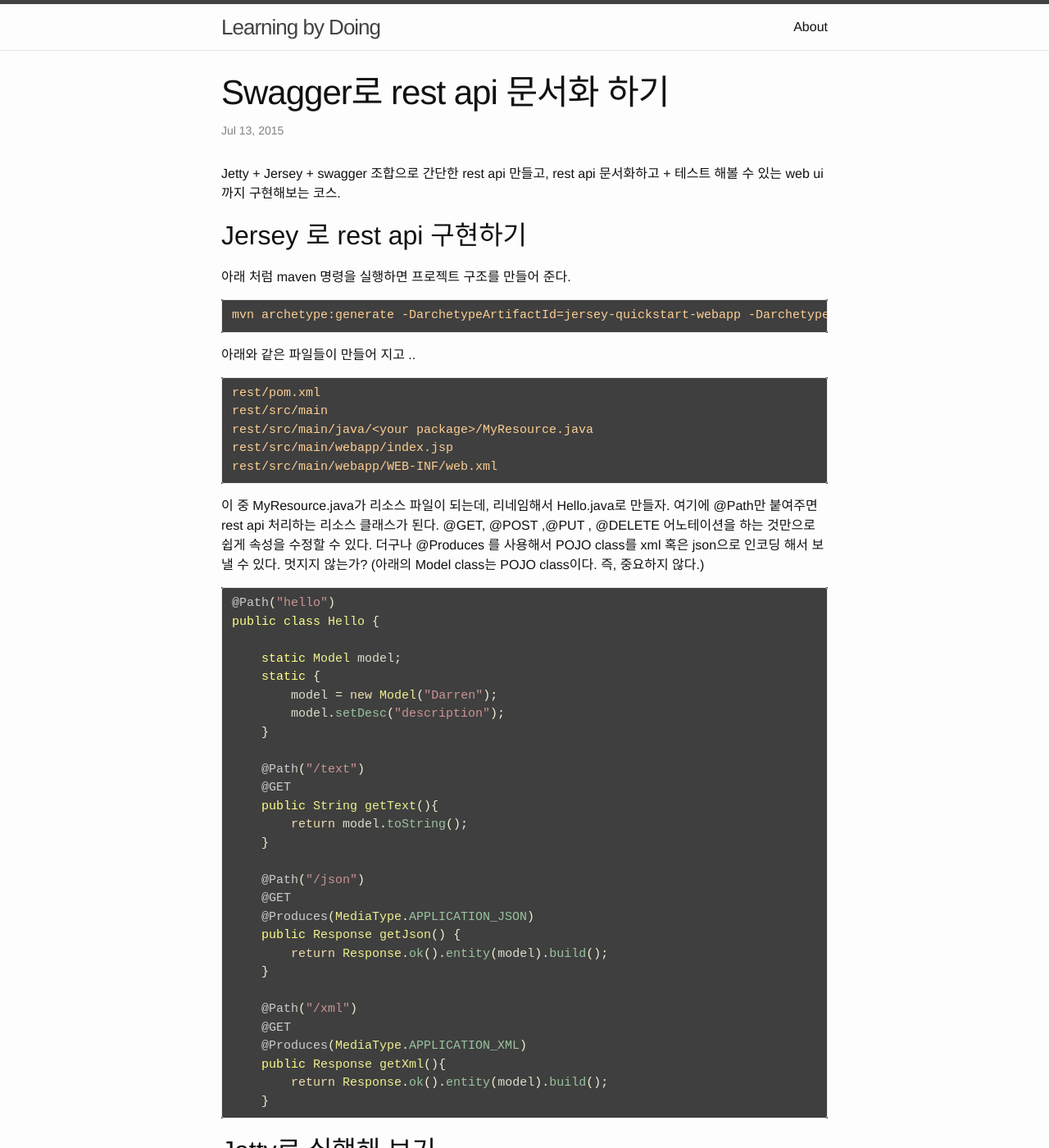
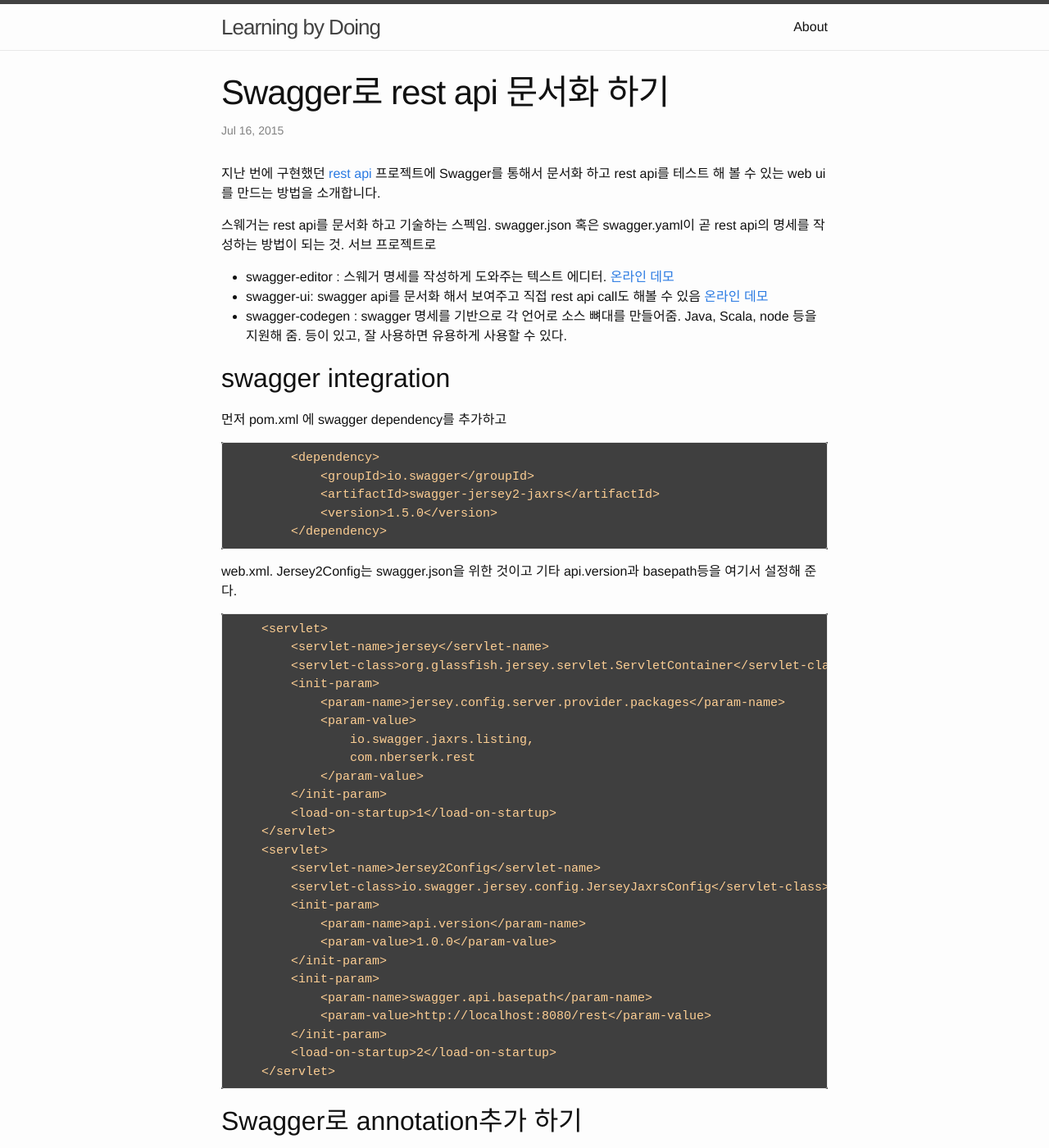
Before and after one commit to nberserk/nberserk.github.io.backup, a Jekyll site: the page built from _posts/2015-07-16-swagger.md, in a window 1280 px wide and 1400 px high. Shown: the whole window at 82% size. Built offline with Jekyll 4.4.1, drawn with Linux system fonts in a browser that asks for light colours; Markdown is read by kramdown in place of the engine named in the settings; comment, search, counter and statistics services are not loaded; some of the changed text lies outside the part shown.

Commit message:
split post to rest + swagger

````diff
--- /dev/null
+++ b/_posts/2015-07-13-rest-api.md
@@ -0,0 +1,85 @@
+---
+layout: post
+title:  "Jersey로 rest api 서버 만들기"
+tags: rest jersey jetty
+---
+
+Jetty 를 이용해서 rest api 서버를 만들고 Jetty로 실행해 보는 코스.
+
+## Jersey 로 rest api 구현하기
+아래 처럼 maven 명령을 실행하면 프로젝트 구조를 만들어 준다.
+
+```
+mvn archetype:generate -DarchetypeArtifactId=jersey-quickstart-webapp -DarchetypeGroupId=org.glassfish.jersey.archetypes
+```
+아래와 같은 파일들이 만들어 지고 ..
+
+```
+rest/pom.xml
+rest/src/main
+rest/src/main/java/<your package>/MyResource.java
+rest/src/main/webapp/index.jsp
+rest/src/main/webapp/WEB-INF/web.xml
+```
+
+이 중 MyResource.java가 리소스 파일이 되는데, 리네임해서 Hello.java로 만들자. 여기에 @Path만 붙여주면 rest api 처리하는 리소스 클래스가 된다. @GET, @POST ,@PUT , @DELETE 어노테이션을 하는 것만으로 쉽게 속성을 수정할 수 있다. 더구나 @Produces 를 사용해서 POJO class를 xml 혹은 json으로 인코딩 해서 보낼 수 있다. 멋지지 않는가? (아래의 Model class는 POJO class이다. 즉, 중요하지 않다.)
+
+```java
+@Path("hello")
+public class Hello {
+
+    static Model model;
+    static {
+        model = new Model("Darren");
+        model.setDesc("description");
+    }
+
+    @Path("/text")
+    @GET
+    public String getText(){
+        return model.toString();
+    }
+
+    @Path("/json")
+    @GET
+    @Produces(MediaType.APPLICATION_JSON)
+    public Response getJson() {
+        return Response.ok().entity(model).build();
+    }
+
+    @Path("/xml")
+    @GET
+    @Produces(MediaType.APPLICATION_XML)
+    public Response getXml(){
+        return Response.ok().entity(model).build();
+    }
+```
+
+
+## Jetty로 실행해 보기
+앞단에서 rest api 구현은 해놨고 이것을 실행을 해야 하는데, tomcat등에 설치해서 하면 되지만 약간 무거운(?) 느낌이 있다. 그래서 light한 Jetty로 이 웹앱을 실행해 보자.
+
+우선 jetty dependency를 pom.xml에 추가하고
+
+```
+<plugin>
+	<groupId>org.eclipse.jetty</groupId>
+	<artifactId>jetty-maven-plugin</artifactId>
+	<version>9.3.0.v20150612</version>
+</plugin>
+```
+
+`mvn jetty:run`을 실행하면 localhost:8080으로 서버를 실행한다. 그러면 직접 rest api를 call 해 볼 수 있다. jetty:run이 무엇을 하는지 궁금하다면 [여기](http://www.eclipse.org/jetty/documentation/current/jetty-maven-plugin.html#jetty-run-goal) 를 보자. 내가 요약해주면 각 기본 디렉토리(src/main/webapp, classes in outdir)에 있는 파일들을 jetty로 deploy 해준다. 특정 파일에 변경이 생기면 업데이트 해주는 센스까지..
+
+그럼 아래 url들을 차례로 브라우저에서 접근해보자. 각각 text, json, xml 포맷으로 response가 온다면 제대로 동작하고 있는 것.
+
+- http://localhost:8080/rest/text
+- http://localhost:8080/rest/json
+- http://localhost:8080/rest/xml
+
+## Reference
+실제로 동작하는 프로젝트는 [github에](https://github.com/nberserk/sandbox/tree/master/rest-jaxrs-swagger) 공유되어 있으니 참고하시면 되겠다.
+
+## revision history
+* 2015/7/14 initial draft
+* 2015/7/17 split to 2 posts. this one + swagger
--- a/_posts/2015-07-13-rest-with-swagger.md
+++ b/_posts/2015-07-16-swagger.md
@@ -4,78 +4,14 @@
 tags: rest swagger
 ---
 
-Jetty + Jersey + swagger 조합으로 간단한 rest api 만들고, rest api 문서화하고 + 테스트 해볼 수 있는 web ui까지 구현해보는 코스.
+지난 번에 구현했던 [rest api]({{ site.url }}/2015/07/13/rest-api.html) 프로젝트에 Swagger를 통해서 문서화 하고 rest api를 테스트 해 볼 수 있는 web ui를 만드는 방법을 소개합니다.
 
-## Jersey 로 rest api 구현하기
-아래 처럼 maven 명령을 실행하면 프로젝트 구조를 만들어 준다.
+스웨거는 rest api를 문서화 하고 기술하는 스펙임. swagger.json 혹은 swagger.yaml이 곧 rest api의 명세를 작성하는 방법이 되는 것. 서브 프로젝트로
 
-```
-mvn archetype:generate -DarchetypeArtifactId=jersey-quickstart-webapp -DarchetypeGroupId=org.glassfish.jersey.archetypes
-```
-아래와 같은 파일들이 만들어 지고 ..
-
-```
-rest/pom.xml
-rest/src/main
-rest/src/main/java/<your package>/MyResource.java
-rest/src/main/webapp/index.jsp
-rest/src/main/webapp/WEB-INF/web.xml
-```
-
-이 중 MyResource.java가 리소스 파일이 되는데, 리네임해서 Hello.java로 만들자. 여기에 @Path만 붙여주면 rest api 처리하는 리소스 클래스가 된다. @GET, @POST ,@PUT , @DELETE 어노테이션을 하는 것만으로 쉽게 속성을 수정할 수 있다. 더구나 @Produces 를 사용해서 POJO class를 xml 혹은 json으로 인코딩 해서 보낼 수 있다. 멋지지 않는가? (아래의 Model class는 POJO class이다. 즉, 중요하지 않다.)
-
-```java
-@Path("hello")
-public class Hello {
-
-    static Model model;
-    static {
-        model = new Model("Darren");
-        model.setDesc("description");
-    }
-
-    @Path("/text")
-    @GET
-    public String getText(){
-        return model.toString();
-    }
-
-    @Path("/json")
-    @GET
-    @Produces(MediaType.APPLICATION_JSON)
-    public Response getJson() {
-        return Response.ok().entity(model).build();
-    }
-
-    @Path("/xml")
-    @GET
-    @Produces(MediaType.APPLICATION_XML)
-    public Response getXml(){
-        return Response.ok().entity(model).build();
-    }
-```
-
-
-## Jetty로 실행해 보기
-앞단에서 rest api 구현은 해놨고 이것을 실행을 해야 하는데, tomcat등에 설치해서 하면 되지만 약간 무거운(?) 느낌이 있다. 그래서 light한 Jetty로 이 웹앱을 실행해 보자.
-
-우선 아래 내용을 pom.xml에 추가하고
-
-```
-<plugin>
-	<groupId>org.eclipse.jetty</groupId>
-	<artifactId>jetty-maven-plugin</artifactId>
-	<version>9.3.0.v20150612</version>
-</plugin>
-```
-
-`mvn jetty:run`을 실행하면 localhost:8080으로 서버를 실행한다. 그러면 직접 rest api를 call 해 볼 수 있다. jetty:run이 무엇을 하는지 궁금하다면 [여기](http://www.eclipse.org/jetty/documentation/current/jetty-maven-plugin.html#jetty-run-goal) 를 보자. 내가 요약해주면 각 기본 디렉토리(src/main/webapp, classes in outdir)에 있는 파일들을 deploy해준다. 특정 파일에 변경이 생기면 업데이트 해주는 센스까지..
-
-그럼 아래 url들을 차례로 브라우저에서 접근해보자. 각각 text, json, xml 포맷으로 response가 온다.
-
-- http://localhost:8080/rest/text
-- http://localhost:8080/rest/json
-- http://localhost:8080/rest/xml
+- swagger-editor : 스웨거 명세를 작성하게 도와주는 텍스트 에디터. [온라인 데모](http://editor.swagger.io/#/)
+- swagger-ui: swagger api를 문서화 해서 보여주고 직접 rest api call도 해볼 수 있음 [온라인 데모](http://petstore.swagger.io/)
+- swagger-codegen : swagger 명세를 기반으로 각 언어로 소스 뼈대를 만들어줌. Java, Scala, node 등을 지원해 줌.
+등이 있고, 잘 사용하면 유용하게 사용할 수 있다.
 
 ## swagger integration
 먼저 pom.xml 에 swagger dependency를 추가하고
@@ -206,13 +142,10 @@
 
 ![swagger-ui screenshot]( {{ site.url }}/assets/swagger-ui.png)
 
-
-
-
-
-
-
+## Reference
+실제로 동작하는 프로젝트는 [github에](https://github.com/nberserk/sandbox/tree/master/rest-jaxrs-swagger) 공유되어 있으니 참고하시면 되겠다.
 
 
 ## revision history
 * 2015/7/14 initial draft
+* 2015/7/17 rest/swagger 분리
````
